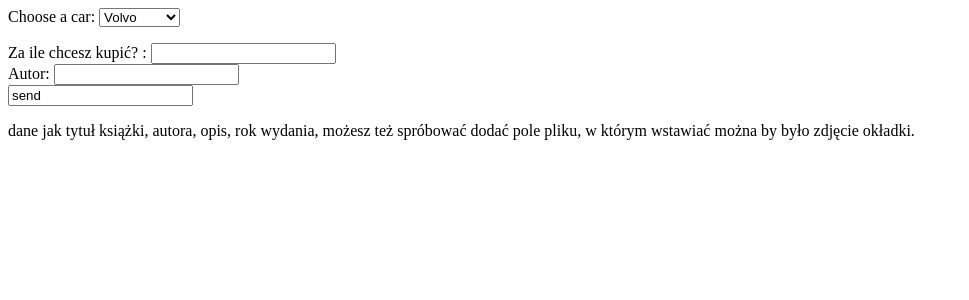
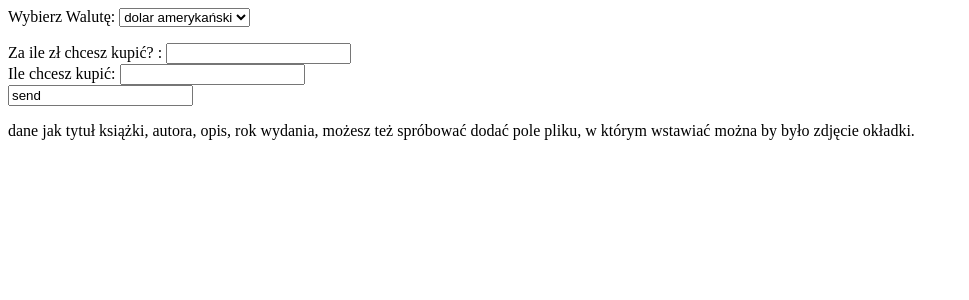
Before and after one commit to dkasyan/APIfun, a Flask app: template templates/cc_form.html in a window 1280 px wide. Shown: the top 300 px of the page, without its empty margins (0-969 px from the left). Run offline with Flask 2, Linux system fonts and the light colour scheme; the template is opened without the code that fills it, so the values that code supplies are empty.

Commit message:
Add value to html

```diff
--- a/templates/cc_form.html
+++ b/templates/cc_form.html
@@ -9,18 +9,22 @@
     <form>
 
 
-        <label for="cars">Choose a car:</label>
+        <label for="cars">Wybierz Walutę:</label>
 
         <select name="cars" id="cars">
-          <option value="volvo">Volvo</option>
-          <option value="saab">Saab</option>
-          <option value="mercedes">Mercedes</option>
-          <option value="audi">Audi</option>
+          <option value="USD">dolar amerykański</option>
+          <option value="AUD">dolar australijski</option>
+          <option value="CAD">dolar kanadyjski</option>
+          <option value="EUR">euro</option>
+          <option value="HUF">forint</option>
+          <option value="CHF">frank szwajcarski</option>
+          <option value="GBP">funt szterling</option>
+          <option value="JPY">jen (Japonia)</option>
         </select>
         <p></p>
-        <label for="name">Za ile chcesz kupić? : </label>
+        <label for="name">Za ile zł chcesz kupić? : </label>
         <input type="text" id="tytul" name="tytul"><br>
-        <label for="name">Autor: </label>
+        <label for="name">Ile chcesz kupić: </label>
         <input type="text" id="author" name="author"><br>
 
         <input type="Przelicz" value="send">
```
